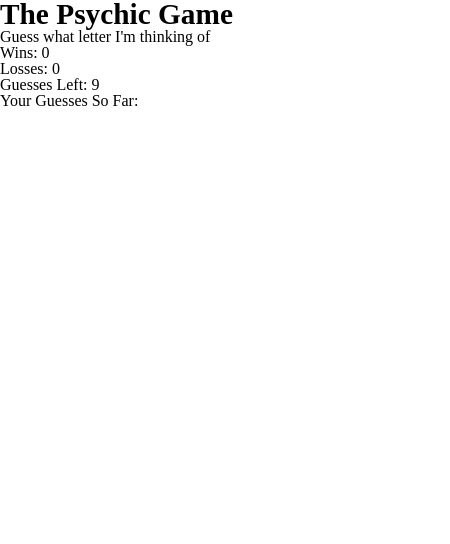
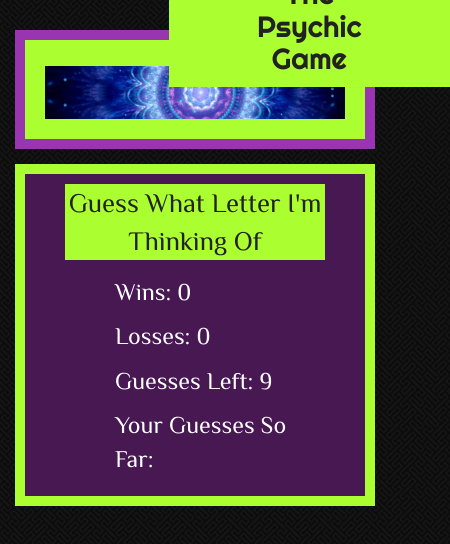
Before and after one commit to gildonkirk/Psychic-Game, a plain HTML site: page index.html in a window 390 px wide. Shown: the whole page, 450 px wide, since content can reach past the window. Drawn offline with nearby package versions, Linux system fonts and the light colour scheme.

Commit message:
finished except responsiveness

```diff
--- a/assets/css/style.css
+++ b/assets/css/style.css
@@ -1,4 +1,74 @@
+* {
+	box-sizing: border-box;
+}
+body {
+	background-image: url("../images/pw_maze_black.png");
+}
+
+.header {
+	position: relative;
+	font-size: 30pt;
+	font-family: 'Righteous', cursive;
+	text-align: center;
+	padding: .5em;
+	border: 10px solid #9A35B2;
+	background-color: #ABFF30;
+	margin-top: 30px;
+	margin-bottom: 15px;
+}
+
 h1 {
-	font-size: 22pt;
-	font-weight: bold;
+	position: absolute;
+    bottom: 69px;
+    left: 281px;
+    background-color: #abff30;
+    color: #222222;
+    padding: .5em 4em;
+    max-width: 100%;
 }
+
+@media only screen and (max-width: 1200px) {
+	h1 {
+		padding: .5em 3em;
+		bottom: 52px;
+		left: 206px;
+	}
+}
+
+@media only screen and (max-width: 992px) {
+	h1 {
+		font-size: 22pt;
+		padding: .4em 3em;
+		bottom: 42px;
+		left: 144px;
+	}
+}
+
+img {
+	max-width: 100%;
+}
+
+.content {
+	padding: 10px 40px 10px 40px;
+	border: 10px solid #ABFF30;
+	background-color: #471852;
+	color: #ffffff;
+	font-size: 18pt;
+	font-family: 'Philosopher', sans-serif;
+}
+
+#guess {
+	text-align: center;
+	font-size: 20pt;
+	margin-bottom: 15px;
+	background-color: #ABFF30;
+	color: #222222
+}
+#bottom {
+	margin-bottom: 0;
+}
+
+.scoreboard {
+	padding-left: 50px;
+	margin: 10px 0;
+}
--- a/assets/javascript/game.js
+++ b/assets/javascript/game.js
@@ -14,24 +14,29 @@ document.onkeyup = function(event) {
 	if(userLetter === compLetter) {
 		winCounter++;
 		compLetter = computerChoices[Math.floor(Math.random() * computerChoices.length)];
+		guessCounter = 9;
+		document.getElementById("guessKey").innerHTML = "";
 	} else {
 		guessCounter--;
-		document.getElementById("guessKey").innerHTML = (userLetter + ", ");
+		document.getElementById("guessKey").innerHTML += (userLetter + ", ");
 	}
 
 	if(guessCounter < 1) {
 	lossCounter++;
 	guessCounter = 9;
 	document.getElementById("guessKey").innerHTML = "";
+	compLetter = computerChoices[Math.floor(Math.random() * computerChoices.length)];
 	}
+
+	var winsText = document.getElementById('winCounter');
+ 	winsText.textContent = winCounter;
+	var lossesText = document.getElementById('lossCounter');
+	lossesText.textContent = lossCounter;
+	var guessText = document.getElementById('guessCounter');
+	guessText.textContent = guessCounter;
 }
 
- var winsText = document.getElementById('winCounter');
- winsText.textContent = winCounter;
- var lossesText = document.getElementById('lossCounter');
- lossesText.textContent = lossCounter;
- var guessText = document.getElementById('guessCounter');
- guessText.textContent = guessCounter;
+
 
 // document.getElementById("winCounter").innerHTML = winCounter;
 // document.getElementById("lossCounter").innerHTML = lossCounter;
--- a/index.html
+++ b/index.html
@@ -4,16 +4,26 @@
 <head>
 	<title>Psychic Game</title>
 	<link rel="stylesheet" type="text/css" href="assets/css/reset.css">
+	<link rel="stylesheet" href="https://maxcdn.bootstrapcdn.com/bootstrap/3.3.7/css/bootstrap.min.css" integrity="sha384-BVYiiSIFeK1dGmJRAkycuHAHRg32OmUcww7on3RYdg4Va+PmSTsz/K68vbdEjh4u" crossorigin="anonymous">
 	<link rel="stylesheet" type="text/css" href="assets/css/style.css">
+	<link href="https://fonts.googleapis.com/css?family=Philosopher|Righteous" rel="stylesheet">
 </head>
 <body>
-	<h1>The Psychic Game</h1>
-	<p>Guess what letter I'm thinking of</p>
-	<p>Wins: <span id="winCounter">0</span></p>
-	<p>Losses: <span id="lossCounter">0</span></p>
-	<p>Guesses Left: <span id="guessCounter">9</span></p>
-	<p>Your Guesses So Far: <span id="guessKey"></span></p>
-
+	<div class="container">
+		<div class="header">
+			<h1>The Psychic Game</h1>
+			<img src="assets/images/eye1.jpg">
+		</div>
+		<div class="col-xl-12 content">
+			<p id="guess">Guess What Letter I'm Thinking Of</p>
+			<div class="scoreboard">
+				<p>Wins: <span id="winCounter">0</span></p>
+				<p>Losses: <span id="lossCounter">0</span></p>
+				<p>Guesses Left: <span id="guessCounter">9</span></p>
+				<p id="bottom">Your Guesses So Far: <span id="guessKey"></span></p>
+			</div>
+		</div>
+	</div>
 	<script src="assets/javascript/game.js"></script>
 </body>
 </html>
```
Also changed, not shown: assets/images/eye1.jpg (added), assets/images/pw_maze_black.png (added), 1 other file.
